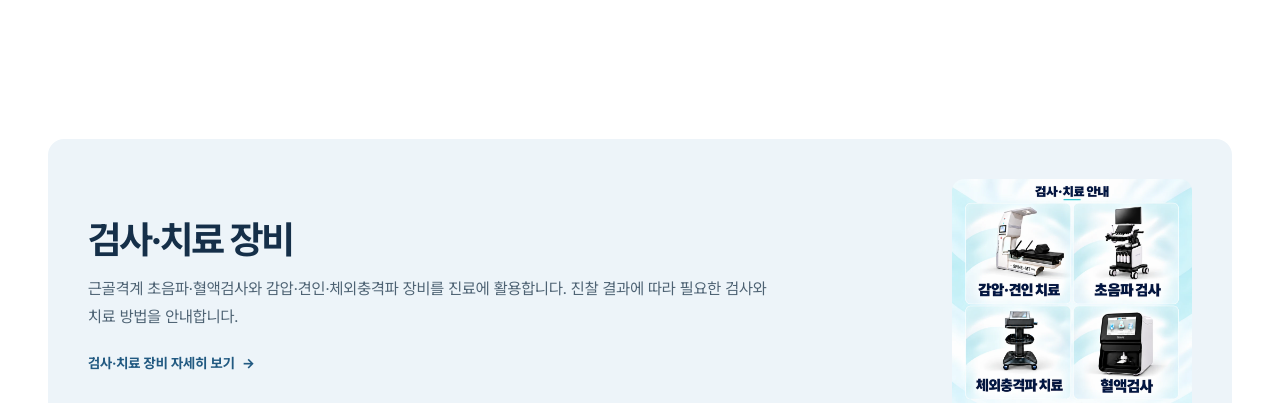
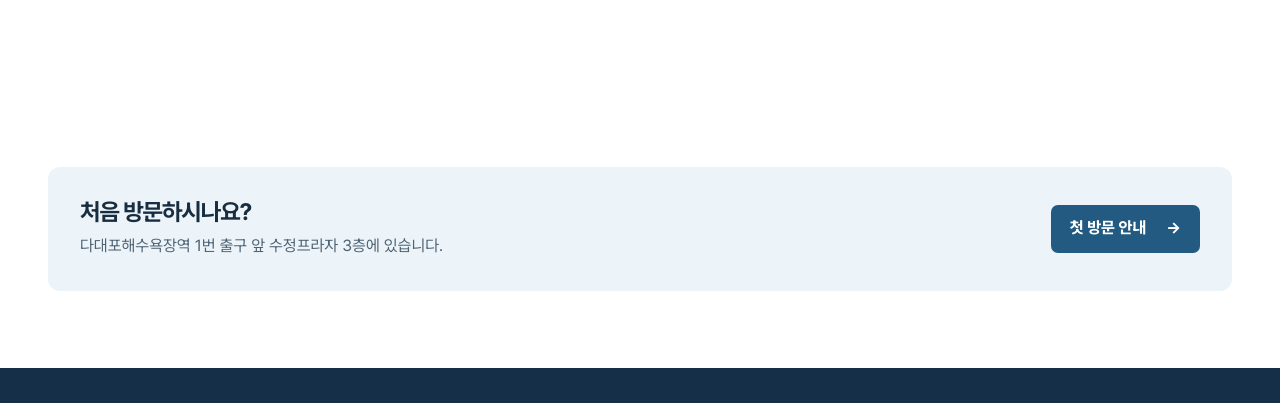
Before and after one commit to ssakarin/khhongik-website, a plain HTML site: page about.html in a window 1280 px wide. Shown: the part 738-1141 px from the top of the page. Drawn offline with Linux system fonts and the light colour scheme.

Commit message:
Remove equipment overview from clinic intro

```diff
--- a/about.html
+++ b/about.html
@@ -60,17 +60,6 @@
       </ul>
     </section>
 
-    <section class="container about-section" aria-labelledby="about-equipment-title">
-      <div class="about-equipment-card">
-        <div>
-          <h2 id="about-equipment-title">검사·치료 장비</h2>
-          <p>근골격계 초음파·혈액검사와 감압·견인·체외충격파 장비를 진료에 활용합니다. 진찰 결과에 따라 필요한 검사와 치료 방법을 안내합니다.</p>
-          <a class="text-link" href="care-equipment.html">검사·치료 장비 자세히 보기 <span aria-hidden="true">→</span></a>
-        </div>
-        <img class="about-equipment-photo" src="assets/examinations.webp" width="900" height="900" loading="lazy" alt="근골격계 초음파, 혈액검사, 감압·견인, 체외충격파 장비">
-      </div>
-    </section>
-
     <section class="container about-section" aria-label="방문 안내">
       <div class="about-visit">
         <div>
--- a/styles.css
+++ b/styles.css
@@ -284,18 +284,6 @@ details[open] .expand-icon { transform: rotate(45deg); }
   font-weight: 650;
 }
 .about-care-links a:hover { background: var(--ice); }
-.about-equipment-card {
-  display: grid;
-  grid-template-columns: minmax(0, 1fr) minmax(160px, 240px);
-  align-items: center;
-  gap: clamp(20px, 4vw, 42px);
-  padding: clamp(20px, 4vw, 40px);
-  border-radius: 16px;
-  background: var(--ice);
-}
-.about-equipment-card p { max-width: 680px; margin-top: 14px; }
-.about-equipment-card .text-link { display: inline-block; margin-top: 18px; }
-.about-equipment-photo { width: 100%; border-radius: 12px; }
 .about-visit {
   display: flex;
   flex-wrap: wrap;
@@ -311,8 +299,6 @@ details[open] .expand-icon { transform: rotate(45deg); }
 @media (max-width: 800px) {
   .about-greeting-layout, .about-story { grid-template-columns: 1fr; }
   .about-greeting-photo { max-width: 260px; margin-inline: auto; }
-  .about-equipment-card { grid-template-columns: 1fr; }
-  .about-equipment-photo { max-width: 240px; }
 }
 .equipment-photo { max-width: 480px; margin-bottom: 28px; border: 1px solid var(--line); border-radius: 12px; overflow: hidden; }
 
```
